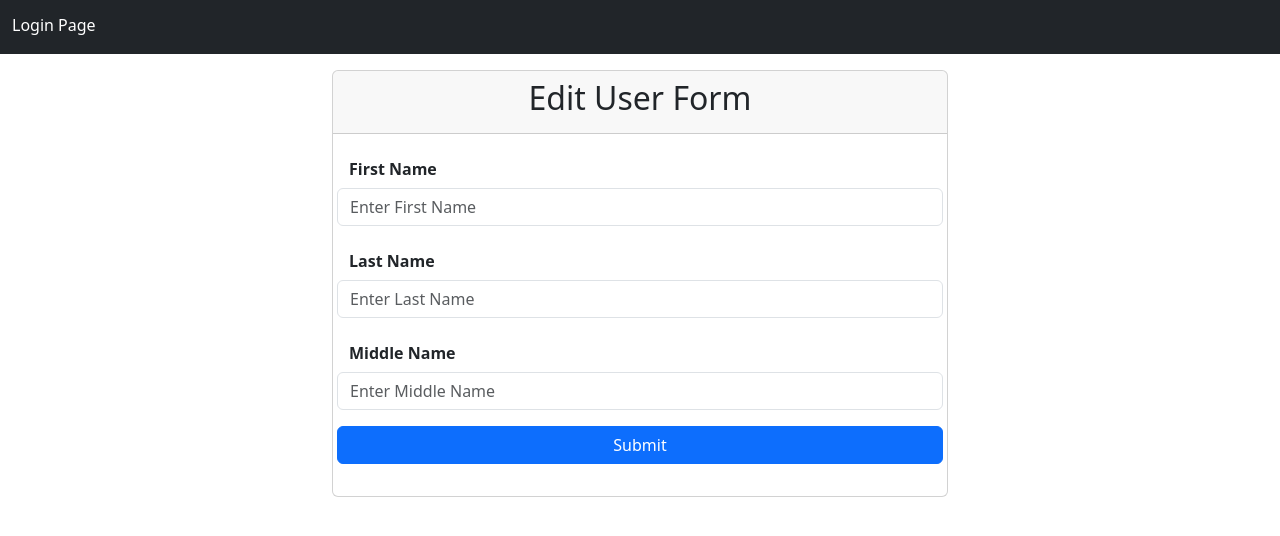
After one commit to polnikovandrey/sb3_react, a Spring app: page /editUser in a window 1280 px wide. The commit adds this page. Shown: the top 536 px of the page. Run offline with Thymeleaf, Linux system fonts and the light colour scheme; the template is opened without the code that fills it, so the values that code supplies are empty; some of the project's set-up classes (security, data sources, template engines, error pages and the like) are left out, and stand-ins take their place; some libraries are stand-ins or nearby versions.

Commit message:
+ edit user

```diff
--- a/backend_sb3/src/main/resources/templates/addUser.html
+++ b/backend_sb3/src/main/resources/templates/addUser.html
@@ -1,6 +1,6 @@
 <!DOCTYPE html>
 <html lang="en" xmlns:th="http://www.thymeleaf.org">
-<div th:replace="~{fragments/general :: head(title='Users List')}"></div>
+<div th:replace="~{fragments/general :: head(title='Add User Form')}"></div>
 <body>
 <main>
     <div th:replace="~{fragments/general :: navbar(addUserVisible=false)}"></div>
--- /dev/null
+++ b/backend_sb3/src/main/resources/templates/editUser.html
@@ -0,0 +1,42 @@
+<!DOCTYPE html>
+<html lang="en" xmlns:th="http://www.thymeleaf.org">
+<div th:replace="~{fragments/general :: head(title='Edit User Form')}"></div>
+<body>
+<main>
+    <div th:replace="~{fragments/general :: navbar(addUserVisible=false)}"></div>
+    <div class="container-fluid">
+        <div class="row">
+            <div class="col-sm-10 col-md-8 col-lg-6 offset-sm-1 offset-md-2 offset-lg-3">
+                <div class="card">
+                    <div class="card-header text-center">
+                        <h2>Edit User Form</h2>
+                    </div>
+                    <div class="card-body">
+                        <form method="post" th:action="@{/user/edit}">
+                            <div class="row mb-3">
+                                <label class="col-form-label fw-bold" for="firstName">First Name</label>
+                                <input id="firstName" type="text" name="firstName" class="form-control" placeholder="Enter First Name" th:value="${editUserFormData.getFirstName()}"/>
+                            </div>
+                            <div class="row mb-3">
+                                <label class="col-form-label fw-bold" for="lastName">Last Name</label>
+                                <input id="lastName" type="text" name="lastName" class="form-control" placeholder="Enter Last Name" th:value="${editUserFormData.getLastName()}"/>
+                            </div>
+                            <div class="row mb-3">
+                                <label class="col-form-label fw-bold" for="middleName">Middle Name</label>
+                                <input id="middleName" type="text" name="middleName" class="form-control" placeholder="Enter Middle Name" th:value="${editUserFormData.getMiddleName()}"/>
+                            </div>
+                            <input name="userId" type="hidden" th:value="${editUserFormData.getUserId()}"/>
+                            <input name="pageIndex" type="hidden" th:value="${editUserFormData.getPageIndex()}"/>
+                            <div class="row mb-2">
+                                <button type="submit" class="btn btn-primary mb-2">Submit</button>
+                            </div>
+                        </form>
+                    </div>
+                </div>
+            </div>
+        </div>
+    </div>
+</main>
+<div th:replace="~{fragments/general :: bootstrap-js}"></div>
+</body>
+</html>
--- a/backend_sb3/src/main/resources/templates/listUsers.html
+++ b/backend_sb3/src/main/resources/templates/listUsers.html
@@ -30,7 +30,7 @@
                         <td th:text="${user.getMiddleName()}"/>
                         <td th:text="${#strings.listJoin(user.getRoles(), ', ')}"/>
                         <td><a class="btn btn-primary w-100" th:if="${user.getId() != 1}"
-                               th:href="@{'/user/edit/' + ${user.getId()}}">Edit</a></td>
+                               th:href="@{'/user/edit/' + ${user.getId()} + '/' + ${users.getPage()}}">Edit</a></td>
                         <td><a class="btn btn-danger w-100" th:if="${user.getId() != 1}"
                                th:href="@{'/user/delete/' + ${user.getId()} + '/' + ${users.getContent().size() > 1 ? users.getPage() : (users.getPage() - 1)}}">Delete</a></td>
                     </tr>
```
Also changed, not shown: backend_sb3/src/main/java/com/mcfly/poll/controller/mvc/user/UserMvcController.java (+32 -6 lines), backend_sb3/src/main/java/com/mcfly/poll/payload/user_role/EditUserFormData.java (added, +32 -0 lines), backend_sb3/src/main/java/com/mcfly/poll/service/UserService.java (+13 -0 lines).
